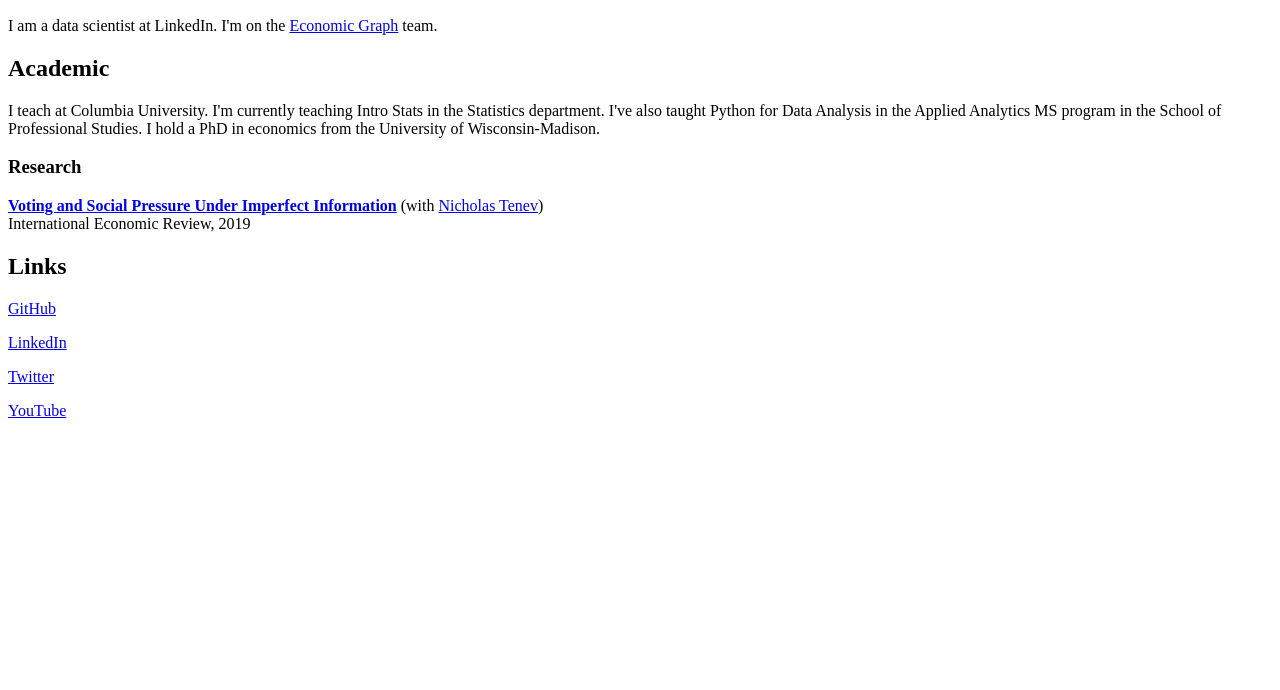
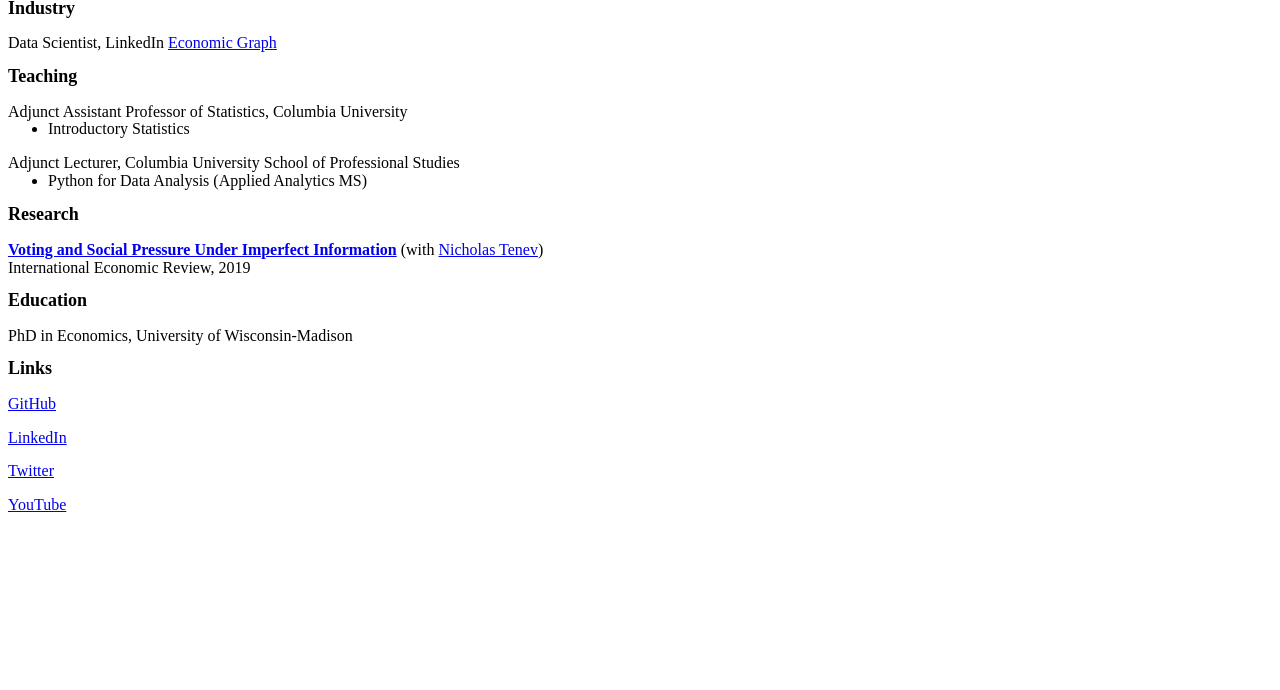
Before and after one commit to alexanderthclark/alexanderthclark.github.io, a plain HTML site: page index.html in a window 1280 px wide. Shown: the part 110-800 px from the top of the page. Drawn offline with Linux system fonts and the light colour scheme.

Commit message:
Update index.html

```diff
--- a/index.html
+++ b/index.html
@@ -4,23 +4,58 @@
 <head>
     <meta charset="UTF-8">
     <meta name="viewport" content="width=device-width, initial-scale=1.0">
-    <title>Contact Information</title>
+    <title>Alexander Clark</title>
+    <style>
+        body {
+            line-height: 1.1;
+        }
+
+        h1 {
+            font-size: 24px;
+        }
+
+        h2 {
+            font-size: 18px;
+        }
+
+        h3 {
+            font-size: 15px;
+        }
+         p {
+            margin-bottom: 0;
+        }
+
+        ul {
+            margin-top: 0;
+        }
+    </style>
 </head>
 
 <body>
     <h1>Alexander Clark</h1>
 
+    I'm an economist/data scientist in NYC. I like using math to answer questions and teaching others how to use math to answer questions. My academic research focused on persuasion, advocacy, and social pressure in network formation. Contact me if you'd like to talk.
+
     <h2>Industry</h2>
-    <p>I am a data scientist at LinkedIn. I'm on the <a href="https://economicgraph.linkedin.com/" target="_blank">Economic Graph</a> team.</p>
+    <p>Data Scientist, LinkedIn <a href="https://economicgraph.linkedin.com/" target="_blank">Economic Graph</a></p>
 
-    <h2>Academic</h2>
-    <p>I teach at Columbia University. I'm currently teaching Intro Stats in the Statistics department. I've also taught Python for Data Analysis in the Applied Analytics MS program in the School of Professional Studies. I hold a PhD in economics from the University of Wisconsin-Madison.</p>
+    <h2>Teaching</h2>
+    <p>Adjunct Assistant Professor of Statistics, Columbia University</p>
+    <ul>
+        <li>Introductory Statistics</li>
+    </ul>
+    <p>Adjunct Lecturer, Columbia University School of Professional Studies</p>
+    <ul>
+        <li>Python for Data Analysis (Applied Analytics MS)</li>
+    </ul>
 
-    <h3>Research</h3>
+    <h2>Research</h2>
     <p><strong> <a href="https://onlinelibrary.wiley.com/doi/abs/10.1111/iere.12401" target="_blank">Voting and Social Pressure Under Imperfect Information</a> </strong> (with <a href="https://tenevn.github.io/" target="_blank">Nicholas Tenev</a>)<br>
     International Economic Review, 2019<br>
     </p>
 
+    <h2>Education</h2>
+    <p>PhD in Economics, University of Wisconsin-Madison</p>
 
 </body>
 
```
